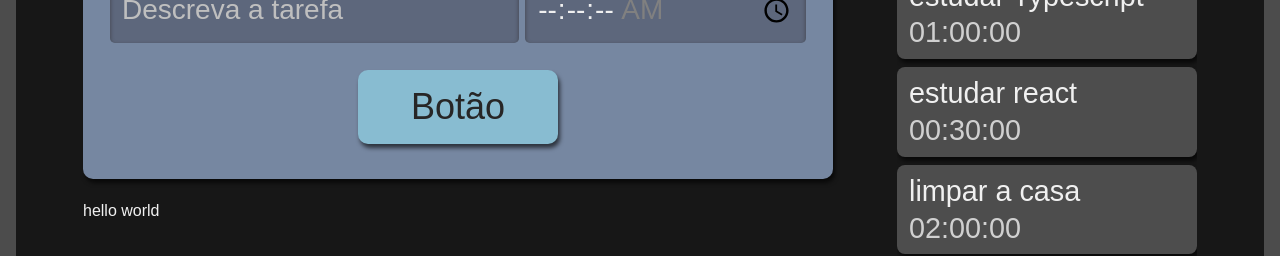
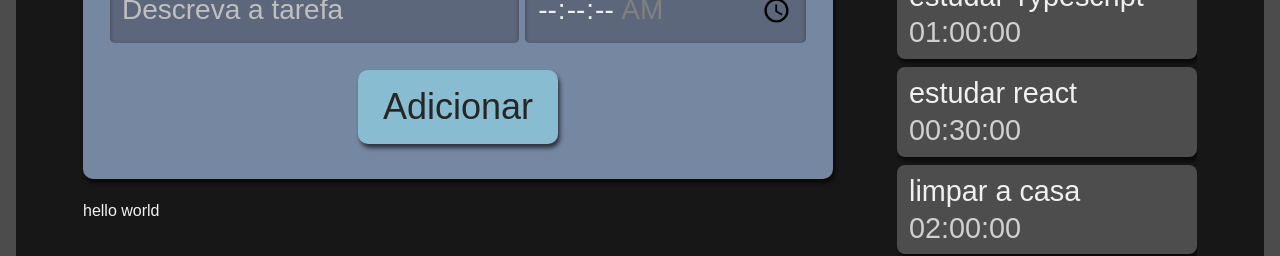
Before and after one commit to RenanRodrigues01/task-manager, a React (Create React App) app: page / in a window 1280 px wide. Shown: the part 314-570 px from the top of the page. Built offline with nearby package versions, Linux system fonts and the light colour scheme.

Commit message:
refatorando código,implementando DRY e SRP ao projeto

```diff
--- a/src/components/Button/index.tsx
+++ b/src/components/Button/index.tsx
@@ -1,10 +1,10 @@
 import React from "react";
 import style from "./Button.module.scss"
 
-class Button extends React.Component {
+class Button extends React.Component <{children: React.ReactNode}> {
     render() {
         return(
-            <button className={style.button}>Botão</button>
+            <button className={style.button}>{this.props.children}</button>
         )
     }
 }
--- a/src/components/Form/index.tsx
+++ b/src/components/Form/index.tsx
@@ -28,7 +28,7 @@ class Form extends React.Component {
                         required
                     />
                 </div>
-                <Button />
+                <Button>Adicionar</Button>
             </form>
         )
     }
--- /dev/null
+++ b/src/components/List/Item/index.tsx
@@ -0,0 +1,10 @@
+import style from "../List.module.scss"
+
+export default function Item({tarefa, tempo}: {tarefa: string, tempo: string}) {
+    return(
+        <li className={style.item}>
+        <h3>{tarefa}</h3>
+        <span>{tempo}</span>
+    </li>
+    )
+}
--- a/src/components/List/index.tsx
+++ b/src/components/List/index.tsx
@@ -1,3 +1,4 @@
+import Item from "./Item"
 import style from "./List.module.scss"
 
 function List() {
@@ -20,10 +21,9 @@ function List() {
             <h2>Tarefas do dia </h2>
             <ul>
                 {tarefas.map( (item, index) => (
-                    <li key={index} className={style.item}>
-                        <h3>{item.tarefa}</h3>
-                        <span>{item.tempo}</span>
-                    </li>
+                   <Item key={index}
+                    {...item}
+                    />
                 ))}
             </ul>
         </aside>
```
